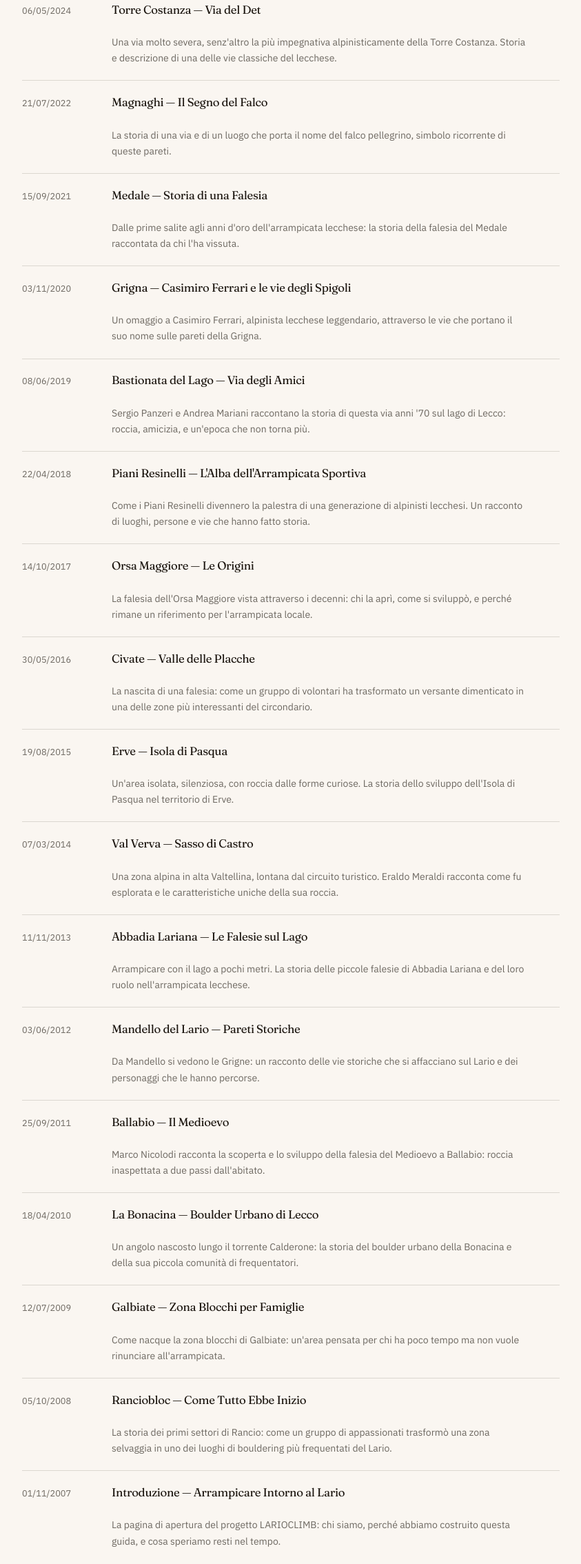
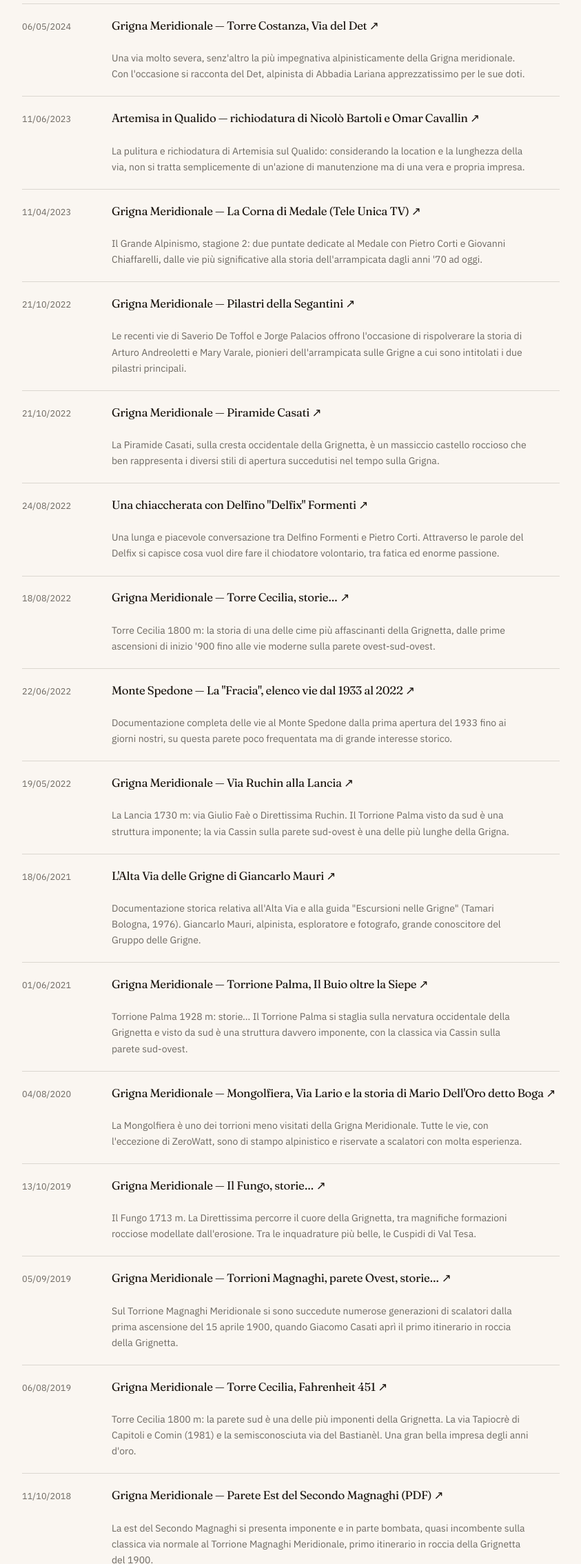
Before and after one commit to Pedro-Hanekamp/paolo-e-sonja, a plain HTML site: page pillole/pillole.html in a window 1280 px wide. Shown: the part 532-2800 px from the top of the page at 69% size, without its empty margins (90-933 px from the left). Drawn offline with Linux system fonts and the light colour scheme.

Commit message:
Fix Pillole di Storia: replace fabricated links with real original site URLs
21 real articles now link to their actual pages on larioclimb.paolo-sonja.net

Co-Authored-By: Claude Sonnet 4.6 <noreply@anthropic.com>

```diff
--- a/pillole/pillole.html
+++ b/pillole/pillole.html
@@ -65,145 +65,169 @@
         <article class="pillole-item">
           <time class="post-date" datetime="2025-08-23">23/08/2025</time>
           <h2 class="post-title">
-            <a href="../falesie_lecco/mongolfiera/via_dello_zio.html">Mongolfiera — Via dello Zio</a>
+            <a href="http://larioclimb.paolo-sonja.net/falesie_lecco/mongolfiera/via_dello_zio.html" target="_blank" rel="noopener">Grigna Meridionale — Mongolfiera, Via dello Zio ↗</a>
           </h2>
-          <p class="post-body">Documentazione storica di una via di interesse storico sulla Mongolfiera, con racconto dell'ambiente e delle prime salite. A cura di Saverio De Toffol e Jorge Palacios.</p>
+          <p class="post-body">Saverio De Toffol e Jorge Palacios rispolverano una delle guglie meno frequentate della Grigna meridionale. La documentazione sulla via era scarsissima e in parte non corrispondente alla realtà.</p>
         </article>
 
         <article class="pillole-item">
           <time class="post-date" datetime="2024-05-06">06/05/2024</time>
           <h2 class="post-title">
-            <a href="../falesie_lecco/torre_costanza/via_del_det.html">Torre Costanza — Via del Det</a>
+            <a href="http://larioclimb.paolo-sonja.net/falesie_lecco/costanza/ViaDelDet/index.html" target="_blank" rel="noopener">Grigna Meridionale — Torre Costanza, Via del Det ↗</a>
           </h2>
-          <p class="post-body">Una via molto severa, senz'altro la più impegnativa alpinisticamente della Torre Costanza. Storia e descrizione di una delle vie classiche del lecchese.</p>
+          <p class="post-body">Una via molto severa, senz'altro la più impegnativa alpinisticamente della Grigna meridionale. Con l'occasione si racconta del Det, alpinista di Abbadia Lariana apprezzatissimo per le sue doti.</p>
         </article>
 
         <article class="pillole-item">
-          <time class="post-date" datetime="2022-07-21">21/07/2022</time>
+          <time class="post-date" datetime="2023-06-11">11/06/2023</time>
           <h2 class="post-title">
-            <a href="../falesie_lecco/magnaghi/il_segno_del_falco.html">Magnaghi — Il Segno del Falco</a>
+            <a href="http://paolo-sonja.net/qualido/artemisia_2023.html" target="_blank" rel="noopener">Artemisa in Qualido — richiodatura di Nicolò Bartoli e Omar Cavallin ↗</a>
           </h2>
-          <p class="post-body">La storia di una via e di un luogo che porta il nome del falco pellegrino, simbolo ricorrente di queste pareti.</p>
+          <p class="post-body">La pulitura e richiodatura di Artemisia sul Qualido: considerando la location e la lunghezza della via, non si tratta semplicemente di un'azione di manutenzione ma di una vera e propria impresa.</p>
         </article>
 
         <article class="pillole-item">
-          <time class="post-date" datetime="2021-09-15">15/09/2021</time>
+          <time class="post-date" datetime="2023-04-11">11/04/2023</time>
           <h2 class="post-title">
-            <a href="../falesie_lecco/medale/storia_medale.html">Medale — Storia di una Falesia</a>
+            <a href="https://www.youtube.com/watch?v=r6UglCoUnD4" target="_blank" rel="noopener">Grigna Meridionale — La Corna di Medale (Tele Unica TV) ↗</a>
           </h2>
-          <p class="post-body">Dalle prime salite agli anni d'oro dell'arrampicata lecchese: la storia della falesia del Medale raccontata da chi l'ha vissuta.</p>
+          <p class="post-body">Il Grande Alpinismo, stagione 2: due puntate dedicate al Medale con Pietro Corti e Giovanni Chiaffarelli, dalle vie più significative alla storia dell'arrampicata dagli anni '70 ad oggi.</p>
         </article>
 
         <article class="pillole-item">
-          <time class="post-date" datetime="2020-11-03">03/11/2020</time>
+          <time class="post-date" datetime="2022-10-21">21/10/2022</time>
           <h2 class="post-title">
-            <a href="../falesie_lecco/grigna/casimiro_ferrari.html">Grigna — Casimiro Ferrari e le vie degli Spigoli</a>
+            <a href="http://larioclimb.paolo-sonja.net/falesie_lecco/segantini/pilastri_segantini.html" target="_blank" rel="noopener">Grigna Meridionale — Pilastri della Segantini ↗</a>
           </h2>
-          <p class="post-body">Un omaggio a Casimiro Ferrari, alpinista lecchese leggendario, attraverso le vie che portano il suo nome sulle pareti della Grigna.</p>
+          <p class="post-body">Le recenti vie di Saverio De Toffol e Jorge Palacios offrono l'occasione di rispolverare la storia di Arturo Andreoletti e Mary Varale, pionieri dell'arrampicata sulle Grigne a cui sono intitolati i due pilastri principali.</p>
         </article>
 
         <article class="pillole-item">
-          <time class="post-date" datetime="2019-06-08">08/06/2019</time>
+          <time class="post-date" datetime="2022-10-21">21/10/2022</time>
           <h2 class="post-title">
-            <a href="../falesie_lecco/bastionata/via_degli_amici.html">Bastionata del Lago — Via degli Amici</a>
+            <a href="http://larioclimb.paolo-sonja.net/falesie_lecco/piramidecasati/specchio_parlante.html" target="_blank" rel="noopener">Grigna Meridionale — Piramide Casati ↗</a>
           </h2>
-          <p class="post-body">Sergio Panzeri e Andrea Mariani raccontano la storia di questa via anni '70 sul lago di Lecco: roccia, amicizia, e un'epoca che non torna più.</p>
+          <p class="post-body">La Piramide Casati, sulla cresta occidentale della Grignetta, è un massiccio castello roccioso che ben rappresenta i diversi stili di apertura succedutisi nel tempo sulla Grigna.</p>
         </article>
 
         <article class="pillole-item">
-          <time class="post-date" datetime="2018-04-22">22/04/2018</time>
+          <time class="post-date" datetime="2022-08-24">24/08/2022</time>
           <h2 class="post-title">
-            <a href="../falesie_lecco/resinelli/piani_resinelli_storia.html">Piani Resinelli — L'Alba dell'Arrampicata Sportiva</a>
+            <a href="http://larioclimb.paolo-sonja.net/pillole/delfix_2208.html" target="_blank" rel="noopener">Una chiaccherata con Delfino "Delfix" Formenti ↗</a>
           </h2>
-          <p class="post-body">Come i Piani Resinelli divennero la palestra di una generazione di alpinisti lecchesi. Un racconto di luoghi, persone e vie che hanno fatto storia.</p>
+          <p class="post-body">Una lunga e piacevole conversazione tra Delfino Formenti e Pietro Corti. Attraverso le parole del Delfix si capisce cosa vuol dire fare il chiodatore volontario, tra fatica ed enorme passione.</p>
         </article>
 
         <article class="pillole-item">
-          <time class="post-date" datetime="2017-10-14">14/10/2017</time>
+          <time class="post-date" datetime="2022-08-18">18/08/2022</time>
           <h2 class="post-title">
-            <a href="../falesie_lecco/orsa_maggiore/storia.html">Orsa Maggiore — Le Origini</a>
+            <a href="http://larioclimb.paolo-sonja.net/falesie_lecco/cecilia/ceciliaOSO.html" target="_blank" rel="noopener">Grigna Meridionale — Torre Cecilia, storie… ↗</a>
           </h2>
-          <p class="post-body">La falesia dell'Orsa Maggiore vista attraverso i decenni: chi la aprì, come si sviluppò, e perché rimane un riferimento per l'arrampicata locale.</p>
+          <p class="post-body">Torre Cecilia 1800 m: la storia di una delle cime più affascinanti della Grignetta, dalle prime ascensioni di inizio '900 fino alle vie moderne sulla parete ovest-sud-ovest.</p>
         </article>
 
         <article class="pillole-item">
-          <time class="post-date" datetime="2016-05-30">30/05/2016</time>
+          <time class="post-date" datetime="2022-06-22">22/06/2022</time>
           <h2 class="post-title">
-            <a href="../falesie_lecco/civate/valle_delle_placche.html">Civate — Valle delle Placche</a>
+            <a href="http://larioclimb.paolo-sonja.net/falesie_lecco/spedone/index.html" target="_blank" rel="noopener">Monte Spedone — La "Fracia", elenco vie dal 1933 al 2022 ↗</a>
           </h2>
-          <p class="post-body">La nascita di una falesia: come un gruppo di volontari ha trasformato un versante dimenticato in una delle zone più interessanti del circondario.</p>
+          <p class="post-body">Documentazione completa delle vie al Monte Spedone dalla prima apertura del 1933 fino ai giorni nostri, su questa parete poco frequentata ma di grande interesse storico.</p>
         </article>
 
         <article class="pillole-item">
-          <time class="post-date" datetime="2015-08-19">19/08/2015</time>
+          <time class="post-date" datetime="2022-05-19">19/05/2022</time>
           <h2 class="post-title">
-            <a href="../falesie_lecco/erve/isola_di_pasqua.html">Erve — Isola di Pasqua</a>
+            <a href="http://larioclimb.paolo-sonja.net/falesie_lecco/lancia/ruchin.html" target="_blank" rel="noopener">Grigna Meridionale — Via Ruchin alla Lancia ↗</a>
           </h2>
-          <p class="post-body">Un'area isolata, silenziosa, con roccia dalle forme curiose. La storia dello sviluppo dell'Isola di Pasqua nel territorio di Erve.</p>
+          <p class="post-body">La Lancia 1730 m: via Giulio Faè o Direttissima Ruchin. Il Torrione Palma visto da sud è una struttura imponente; la via Cassin sulla parete sud-ovest è una delle più lunghe della Grigna.</p>
         </article>
 
         <article class="pillole-item">
-          <time class="post-date" datetime="2014-03-07">07/03/2014</time>
+          <time class="post-date" datetime="2021-06-18">18/06/2021</time>
           <h2 class="post-title">
-            <a href="../falesie_lecco/valmadrera/sasso_di_castro.html">Val Verva — Sasso di Castro</a>
+            <a href="http://larioclimb.paolo-sonja.net/pillole/altaviadellegrigne/altaviadellegrigne.html" target="_blank" rel="noopener">L'Alta Via delle Grigne di Giancarlo Mauri ↗</a>
           </h2>
-          <p class="post-body">Una zona alpina in alta Valtellina, lontana dal circuito turistico. Eraldo Meraldi racconta come fu esplorata e le caratteristiche uniche della sua roccia.</p>
+          <p class="post-body">Documentazione storica relativa all'Alta Via e alla guida "Escursioni nelle Grigne" (Tamari Bologna, 1976). Giancarlo Mauri, alpinista, esploratore e fotografo, grande conoscitore del Gruppo delle Grigne.</p>
         </article>
 
         <article class="pillole-item">
-          <time class="post-date" datetime="2013-11-11">11/11/2013</time>
+          <time class="post-date" datetime="2021-06-01">01/06/2021</time>
           <h2 class="post-title">
-            <a href="../falesie_lecco/abbadia/camping_spiaggia.html">Abbadia Lariana — Le Falesie sul Lago</a>
+            <a href="http://larioclimb.paolo-sonja.net/falesie_lecco/torrionepalma/ilbuiooltrelasiepe.html" target="_blank" rel="noopener">Grigna Meridionale — Torrione Palma, Il Buio oltre la Siepe ↗</a>
           </h2>
-          <p class="post-body">Arrampicare con il lago a pochi metri. La storia delle piccole falesie di Abbadia Lariana e del loro ruolo nell'arrampicata lecchese.</p>
+          <p class="post-body">Torrione Palma 1928 m: storie… Il Torrione Palma si staglia sulla nervatura occidentale della Grignetta e visto da sud è una struttura davvero imponente, con la classica via Cassin sulla parete sud-ovest.</p>
         </article>
 
         <article class="pillole-item">
-          <time class="post-date" datetime="2012-06-03">03/06/2012</time>
+          <time class="post-date" datetime="2020-08-04">04/08/2020</time>
           <h2 class="post-title">
-            <a href="../falesie_lecco/mandello/mandello_storia.html">Mandello del Lario — Pareti Storiche</a>
+            <a href="http://larioclimb.paolo-sonja.net/falesie_lecco/mongolfiera/lario_boga.html" target="_blank" rel="noopener">Grigna Meridionale — Mongolfiera, Via Lario e la storia di Mario Dell'Oro detto Boga ↗</a>
           </h2>
-          <p class="post-body">Da Mandello si vedono le Grigne: un racconto delle vie storiche che si affacciano sul Lario e dei personaggi che le hanno percorse.</p>
+          <p class="post-body">La Mongolfiera è uno dei torrioni meno visitati della Grigna Meridionale. Tutte le vie, con l'eccezione di ZeroWatt, sono di stampo alpinistico e riservate a scalatori con molta esperienza.</p>
         </article>
 
         <article class="pillole-item">
-          <time class="post-date" datetime="2011-09-25">25/09/2011</time>
+          <time class="post-date" datetime="2019-10-13">13/10/2019</time>
           <h2 class="post-title">
-            <a href="../falesie_lecco/ballabio/medioevo.html">Ballabio — Il Medioevo</a>
+            <a href="http://larioclimb.paolo-sonja.net/falesie_lecco/fungo/erika.html" target="_blank" rel="noopener">Grigna Meridionale — Il Fungo, storie… ↗</a>
           </h2>
-          <p class="post-body">Marco Nicolodi racconta la scoperta e lo sviluppo della falesia del Medioevo a Ballabio: roccia inaspettata a due passi dall'abitato.</p>
+          <p class="post-body">Il Fungo 1713 m. La Direttissima percorre il cuore della Grignetta, tra magnifiche formazioni rocciose modellate dall'erosione. Tra le inquadrature più belle, le Cuspidi di Val Tesa.</p>
         </article>
 
         <article class="pillole-item">
-          <time class="post-date" datetime="2010-04-18">18/04/2010</time>
+          <time class="post-date" datetime="2019-09-05">05/09/2019</time>
           <h2 class="post-title">
-            <a href="../falesie_lecco/lecco/bonacina.html">La Bonacina — Boulder Urbano di Lecco</a>
+            <a href="http://larioclimb.paolo-sonja.net/falesie_lecco/magnaghi/TMMW.html" target="_blank" rel="noopener">Grigna Meridionale — Torrioni Magnaghi, parete Ovest, storie… ↗</a>
           </h2>
-          <p class="post-body">Un angolo nascosto lungo il torrente Calderone: la storia del boulder urbano della Bonacina e della sua piccola comunità di frequentatori.</p>
+          <p class="post-body">Sul Torrione Magnaghi Meridionale si sono succedute numerose generazioni di scalatori dalla prima ascensione del 15 aprile 1900, quando Giacomo Casati aprì il primo itinerario in roccia della Grignetta.</p>
         </article>
 
         <article class="pillole-item">
-          <time class="post-date" datetime="2009-07-12">12/07/2009</time>
+          <time class="post-date" datetime="2019-08-06">06/08/2019</time>
           <h2 class="post-title">
-            <a href="../falesie_lecco/galbiate/galbiatebloc.html">Galbiate — Zona Blocchi per Famiglie</a>
+            <a href="http://larioclimb.paolo-sonja.net/falesie_lecco/cecilia/fahrenheit451.html" target="_blank" rel="noopener">Grigna Meridionale — Torre Cecilia, Fahrenheit 451 ↗</a>
           </h2>
-          <p class="post-body">Come nacque la zona blocchi di Galbiate: un'area pensata per chi ha poco tempo ma non vuole rinunciare all'arrampicata.</p>
+          <p class="post-body">Torre Cecilia 1800 m: la parete sud è una delle più imponenti della Grignetta. La via Tapiocrè di Capitoli e Comin (1981) e la semisconosciuta via del Bastianèl. Una gran bella impresa degli anni d'oro.</p>
         </article>
 
         <article class="pillole-item">
-          <time class="post-date" datetime="2008-10-05">05/10/2008</time>
+          <time class="post-date" datetime="2018-10-11">11/10/2018</time>
           <h2 class="post-title">
-            <a href="../falesie_lecco/rancio/ranciobloc_storia.html">Ranciobloc — Come Tutto Ebbe Inizio</a>
+            <a href="http://larioclimb.paolo-sonja.net/falesie_lecco/magnaghi/TMCE_gandini.pdf" target="_blank" rel="noopener">Grigna Meridionale — Parete Est del Secondo Magnaghi (PDF) ↗</a>
           </h2>
-          <p class="post-body">La storia dei primi settori di Rancio: come un gruppo di appassionati trasformò una zona selvaggia in uno dei luoghi di bouldering più frequentati del Lario.</p>
+          <p class="post-body">La est del Secondo Magnaghi si presenta imponente e in parte bombata, quasi incombente sulla classica via normale al Torrione Magnaghi Meridionale, primo itinerario in roccia della Grignetta del 1900.</p>
         </article>
 
         <article class="pillole-item">
-          <time class="post-date" datetime="2007-11-01">01/11/2007</time>
+          <time class="post-date" datetime="2018-05-17">17/05/2018</time>
           <h2 class="post-title">
-            <a href="../falesie_lecco/introduzione.html">Introduzione — Arrampicare Intorno al Lario</a>
+            <a href="http://larioclimb.paolo-sonja.net/falesie_lecco/spedone/amico_ritrovato.html" target="_blank" rel="noopener">Monte Spedone — La Fracia, L'Amico Ritrovato ↗</a>
           </h2>
-          <p class="post-body">La pagina di apertura del progetto LARIOCLIMB: chi siamo, perché abbiamo costruito questa guida, e cosa speriamo resti nel tempo.</p>
+          <p class="post-body">La Costa di Sopracorna del Monte Spedone precipita verso ovest con la "Fracia". Giovanni Chiaffarelli e Luca Bozzi vi hanno aperto una via a chiodi e fix su magnifiche concrezioni di selce.</p>
+        </article>
+
+        <article class="pillole-item">
+          <time class="post-date" datetime="2017-12-10">10/12/2017</time>
+          <h2 class="post-title">
+            <a href="http://larioclimb.paolo-sonja.net/falesie_lecco/roccadibaiedo/baiedo.html" target="_blank" rel="noopener">Valsassina — Rocca di Baiedo ↗</a>
+          </h2>
+          <p class="post-body">Un castello medievale dominava la Chiusa della Valsassina dalla cima della Rocca. Oggi speroni emergenti tra la vegetazione offrono itinerari di più tiri con difficoltà contenute, dove serve esperienza nelle manovre e nelle calate.</p>
+        </article>
+
+        <article class="pillole-item">
+          <time class="post-date" datetime="2017-03-26">26/03/2017</time>
+          <h2 class="post-title">
+            <a href="https://paolo-sonja.net/viaggi/patagonia/murallon_paolo_2017.html" target="_blank" rel="noopener">Patagonia — Cerro Murallon, evoluzioni delle "cosas patagonicas" ↗</a>
+          </h2>
+          <p class="post-body">Considerazioni e aneddoti di Paolo Vitali (marzo 2017) sulla recente salita della parete Est e il ricordo della prima salita dello spigolo Nord-Est con Casimiro Ferrari e Carlo Aldè nel 1983/84.</p>
+        </article>
+
+        <article class="pillole-item">
+          <time class="post-date" datetime="2015-08-08">08/08/2015</time>
+          <h2 class="post-title">
+            <a href="http://larioclimb.paolo-sonja.net/bacheca/bacheca_2015.html#d150808a" target="_blank" rel="noopener">Grigna Meridionale — Sigaro Dones, buon complesecolo ↗</a>
+          </h2>
+          <p class="post-body">100 anni fa veniva calcata per la prima volta la cima dell'incredibile guglia posta appena a sud del Torrione Magnaghi Meridionale. Via Fasana, primi salitori Eugenio Fasana, Erminio Dones e Angelo Vassalli, 8 agosto 1915.</p>
         </article>
 
       </div>
```
